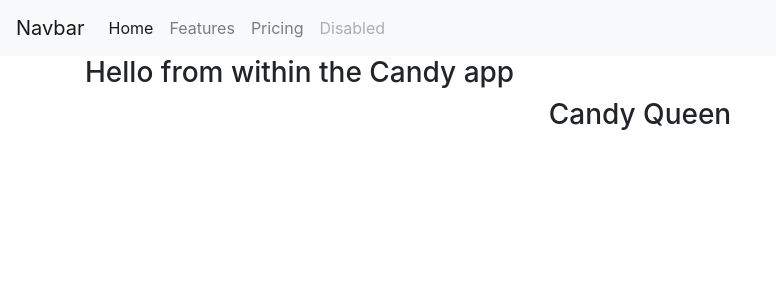
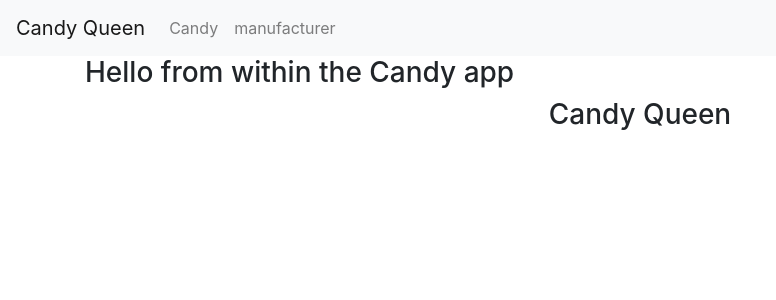
Before and after one commit to Svavar16/cancy_queen, a Django app: page /candies/ in a window 1280 px wide. Shown: the top 300 px of the page, without its empty margins (0-776 px from the left). Run offline with Django 3.2, Linux system fonts and the light colour scheme; some libraries are stand-ins or nearby versions.

Commit message:
Fixed the navbar, the link point to the correct location

```diff
--- a/candy/urls.py
+++ b/candy/urls.py
@@ -3,5 +3,5 @@ from django.urls import path
 from . import views
 
 urlpatterns = [
-    path('', views.index, name="index"),
+    path('', views.index, name="candy-index"),
 ]
--- a/candy_queen/settings.py
+++ b/candy_queen/settings.py
@@ -37,6 +37,8 @@ INSTALLED_APPS = [
     'django.contrib.sessions',
     'django.contrib.messages',
     'django.contrib.staticfiles',
+    'candy.apps.CandyConfig',
+    'manufacturer.apps.ManufacturerConfig',
 ]
 
 MIDDLEWARE = [
--- a/candy_queen/urls.py
+++ b/candy_queen/urls.py
@@ -17,6 +17,7 @@ from django.contrib import admin
 from django.urls import path, include
 
 urlpatterns = [
+    path('', include('candy.urls')),
     path('manufacturers/', include('manufacturer.urls')),
     path('candies/', include('candy.urls')),
     path('admin/', admin.site.urls),
--- a/manufacturer/urls.py
+++ b/manufacturer/urls.py
@@ -3,5 +3,5 @@ from django.urls import path
 from . import views
 
 urlpatterns = [
-    path('', views.index, name="index"),
+    path('', views.index, name="manufacturer-index"),
 ]
--- a/templates/base.html
+++ b/templates/base.html
@@ -13,23 +13,17 @@
 </head>
 <body>
     <nav class="navbar navbar-expand-lg navbar-light bg-light">
-      <a class="navbar-brand" href="#">Navbar</a>
+      <a class="navbar-brand" href="#">Candy Queen</a>
       <button class="navbar-toggler" type="button" data-toggle="collapse" data-target="#navbarNav" aria-controls="navbarNav" aria-expanded="false" aria-label="Toggle navigation">
         <span class="navbar-toggler-icon"></span>
       </button>
       <div class="collapse navbar-collapse" id="navbarNav">
         <ul class="navbar-nav">
-          <li class="nav-item active">
-            <a class="nav-link" href="#">Home <span class="sr-only">(current)</span></a>
+          <li class="nav-item">
+            <a class="nav-link" href="{% url 'candy-index' %}">Candy <span class="sr-only">(current)</span></a>
           </li>
           <li class="nav-item">
-            <a class="nav-link" href="#">Features</a>
-          </li>
-          <li class="nav-item">
-            <a class="nav-link" href="#">Pricing</a>
-          </li>
-          <li class="nav-item">
-            <a class="nav-link disabled" href="#" tabindex="-1" aria-disabled="true">Disabled</a>
+            <a class="nav-link" href="{% url 'manufacturer-index' %}">manufacturer</a>
           </li>
         </ul>
       </div>
```
